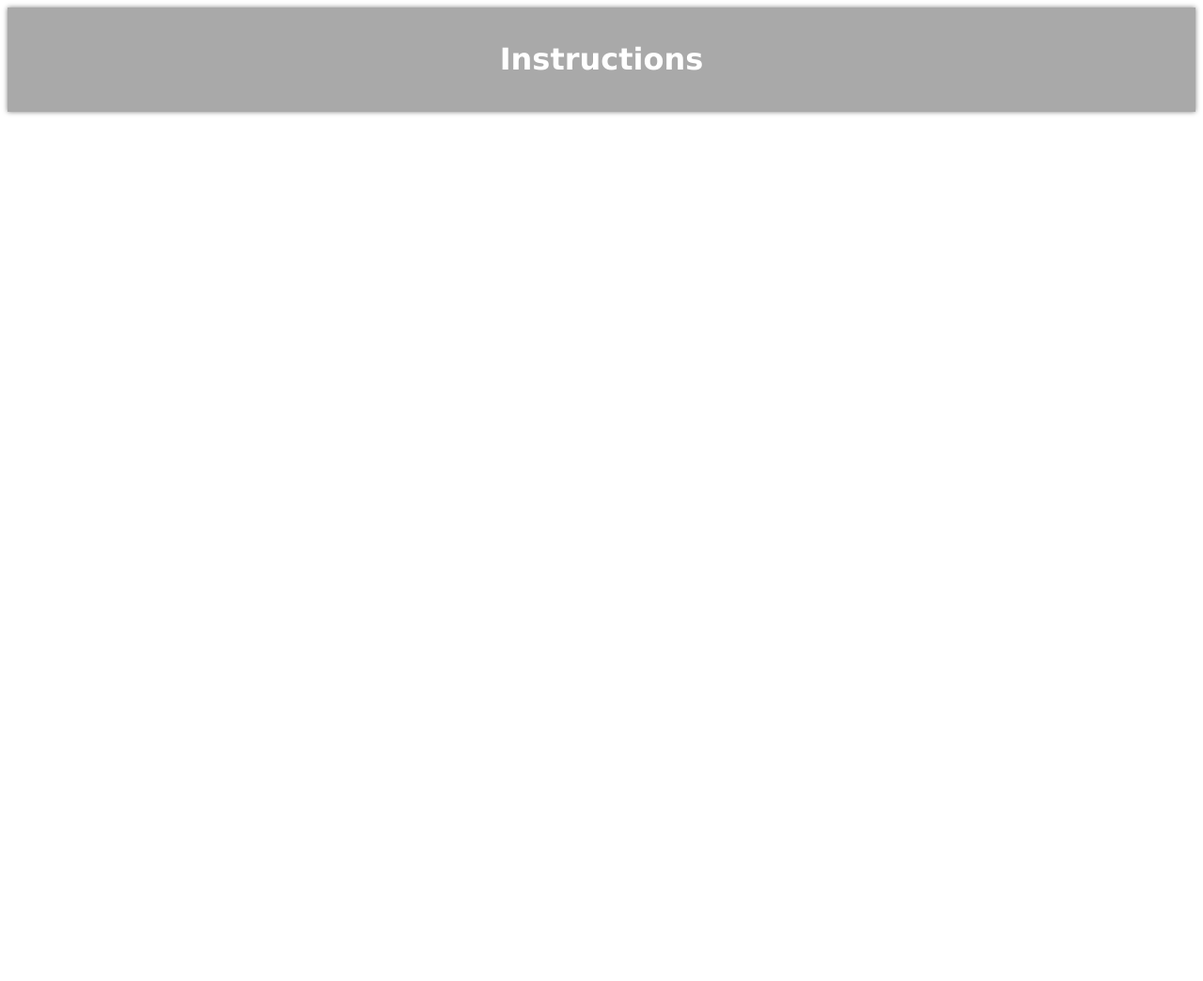
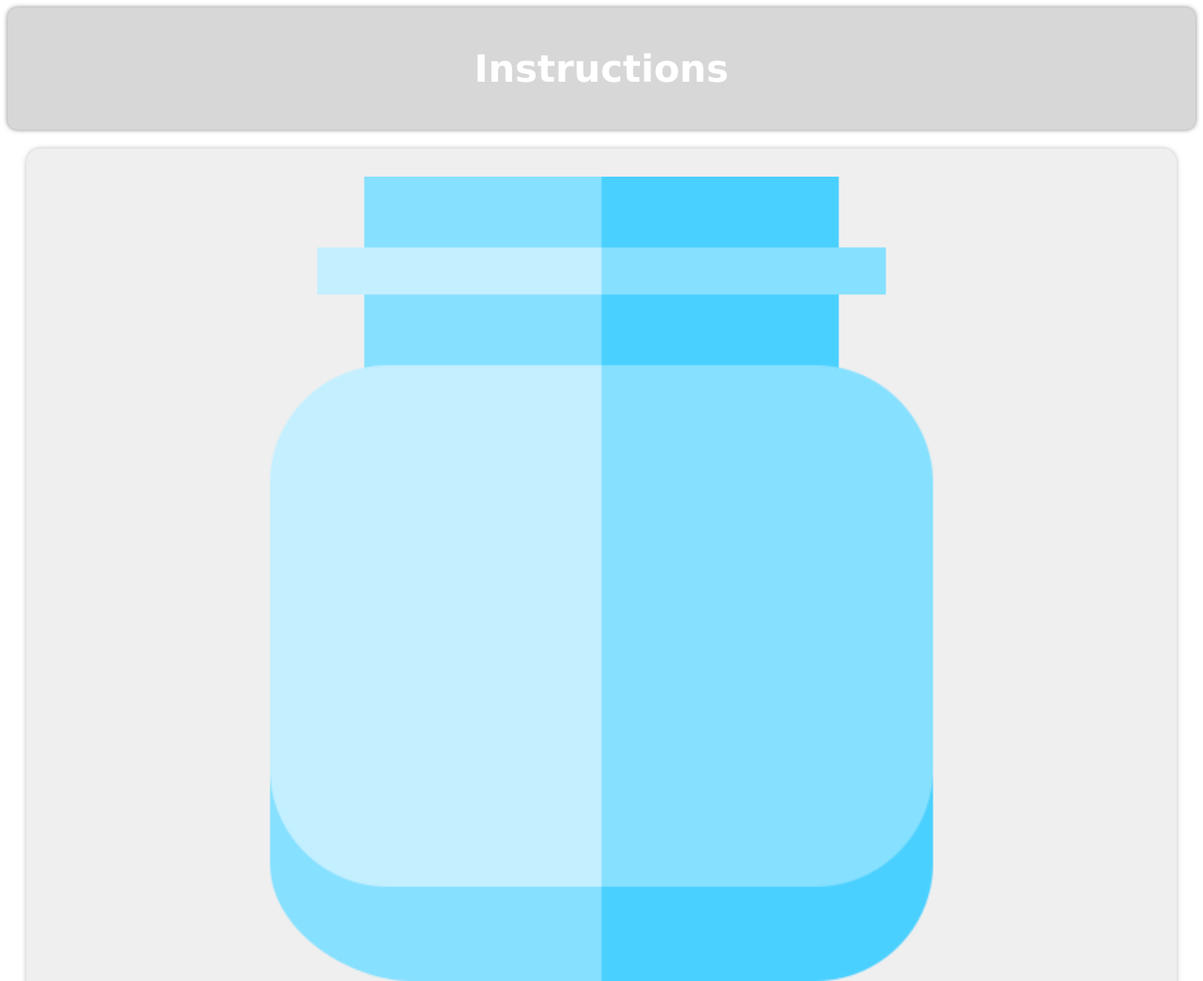
Before and after one commit to longdistancegift/longdistancegift.github.io, a plain HTML site: page index.html in a window 1280 px wide. Shown: the top 1044 px of the page at 94% size. Before the commit the page ends 800 px from the top, so only its background shows below. Drawn offline with Linux system fonts and the light colour scheme.

Commit message:
more display tests

```diff
--- a/index.html
+++ b/index.html
@@ -8,5 +8,8 @@
         <div id="header">
             <h1>Instructions</h1>
         </div>
+        <div id="jar-container">
+            <img src="images/jar.png">
+        </div>
     </body>
 </html>
--- a/styles.css
+++ b/styles.css
@@ -2,13 +2,30 @@ body {
     font-family: Verdana;
 }
 
-#header{
+#header {
     padding: 15px;
     text-align: center;
-    background-color: #a9a9a9;
+    background-color: #d7d7d7;
+    border-radius: 10px;;
     box-shadow: 0 0px 5px rgba(0, 0, 0, 0.5);
 }
 
 #header h1 {
     color: white;
+    font-size: 40px;
 }
+
+#jar-container {
+    margin: 20px;
+    padding-top: 30px;
+    padding-bottom: 30px;
+    background-color: #efefef;
+    box-shadow: 0 0px 5px rgba(120, 120, 120, 0.5);
+    border-radius: 15px;
+}
+
+#jar-container img {
+    width: 70%;
+    margin: 0 auto;
+    display: block;
+}
```
Also changed, not shown: images/jar.png (added), 2 other files.
